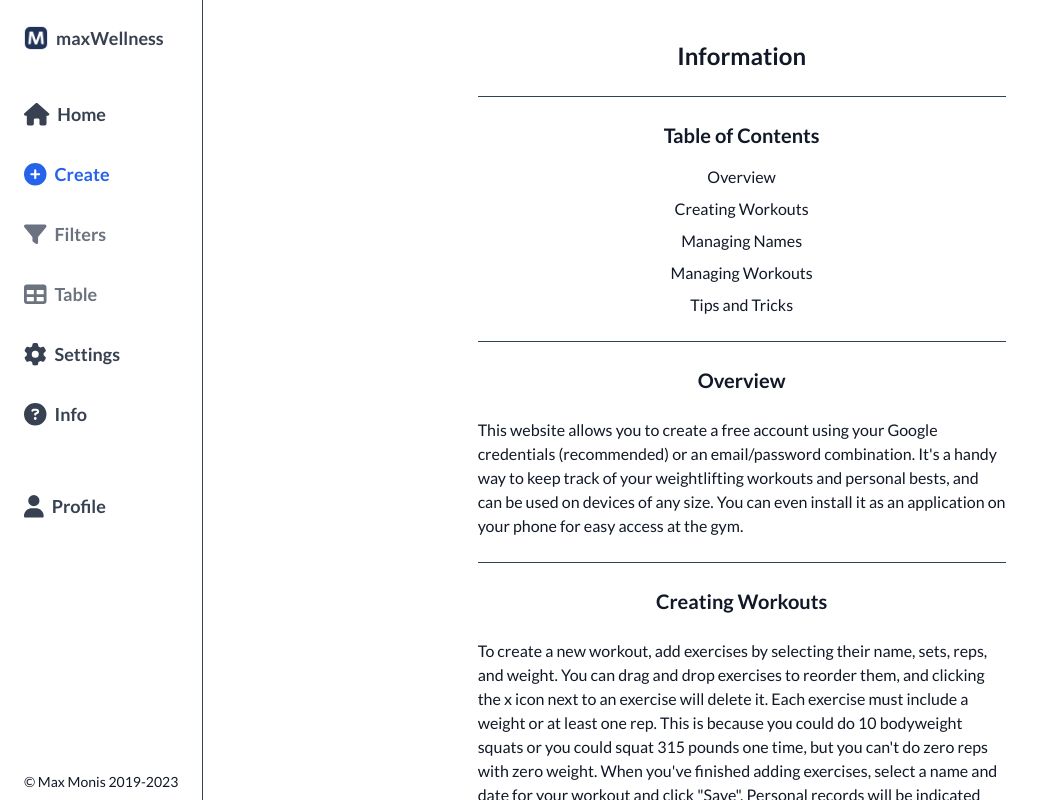
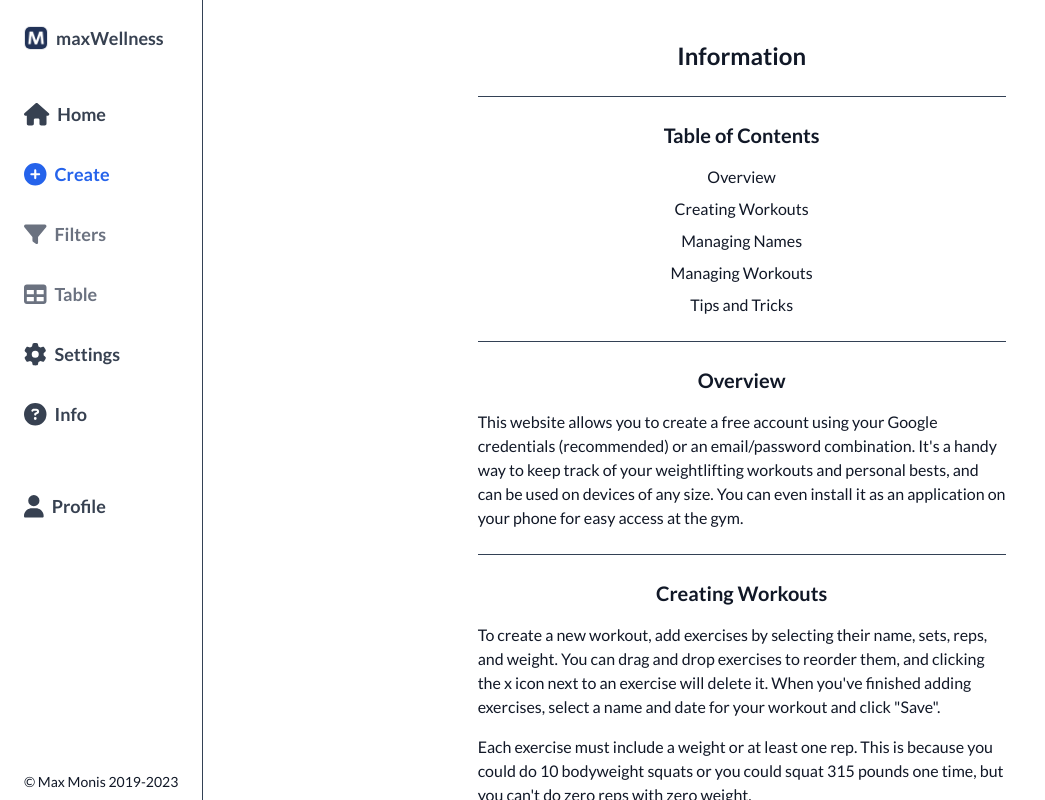
Before and after one commit to maxmonis/maxWellness, a Next.js app: page /info in a window 1280 px wide. Shown: the whole page, without its empty margins (0-1045 px from the left). Built offline with nearby package versions, Linux system fonts and the light colour scheme; no server answers.

Commit message:
feat(info): continue updating text

```diff
--- a/src/pages/info.tsx
+++ b/src/pages/info.tsx
@@ -66,8 +66,8 @@ export default function InfoPage() {
           </div>
           <div className="flex flex-col gap-6 divide-y divide-slate-700">
             <div id="overview">
-              <div className="mx-auto flex flex-col pt-6">
-                <h3 className="mb-6 text-center text-xl font-bold">Overview</h3>
+              <div className="mx-auto flex flex-col gap-4 pt-6">
+                <h3 className="text-center text-xl font-bold">Overview</h3>
                 <p>
                   This website allows you to create a free account using your
                   Google credentials (recommended) or an email/password
@@ -79,45 +79,55 @@ export default function InfoPage() {
               </div>
             </div>
             <div id="creating-workouts">
-              <div className="mx-auto flex flex-col pt-6">
-                <h3 className="mb-6 text-center text-xl font-bold">
+              <div className="mx-auto flex flex-col gap-4 pt-6">
+                <h3 className="text-center text-xl font-bold">
                   Creating Workouts
                 </h3>
                 <p>
                   To create a new workout, add exercises by selecting their
                   name, sets, reps, and weight. You can drag and drop exercises
                   to reorder them, and clicking the x icon next to an exercise
-                  will delete it. Each exercise must include a weight or at
-                  least one rep. This is because you could do 10 bodyweight
-                  squats or you could squat 315 pounds one time, but you
-                  can&apos;t do zero reps with zero weight. When you&apos;ve
-                  finished adding exercises, select a name and date for your
-                  workout and click &quot;Save&quot;. Personal records will be
-                  indicated with asterisks (one indicates that the record has
-                  been broken, two means it&apos;s still your record). These
-                  records will be automatically refreshed any time you add,
-                  edit, or remove a workout.
+                  will delete it. When you&apos;ve finished adding exercises,
+                  select a name and date for your workout and click
+                  &quot;Save&quot;.
+                </p>
+                <p>
+                  Each exercise must include a weight or at least one rep. This
+                  is because you could do 10 bodyweight squats or you could
+                  squat 315 pounds one time, but you can&apos;t do zero reps
+                  with zero weight.
+                </p>
+                <p>
+                  Back-to-back sets with the same weight and reps will
+                  automatically be combined. For example, 2(10x100) immediately
+                  followed by 3(10x100) will become 5(10x100).
+                </p>
+                <p>
+                  Personal records will be indicated with asterisks (one
+                  indicates that the record has been broken, two means it&apos;s
+                  still your record). These records will be automatically
+                  refreshed any time you add, edit, or remove a workout.
                 </p>
               </div>
             </div>
             <div id="managing-names">
-              <div className="mx-auto flex flex-col pt-6">
-                <h3 className="mb-6 text-center text-xl font-bold">
+              <div className="mx-auto flex flex-col gap-4 pt-6">
+                <h3 className="text-center text-xl font-bold">
                   Managing Names
                 </h3>
                 <p>
                   The Settings page allows you to add, update, or delete the
                   names you use for workouts and exercises. Names must be unique
                   and can be deleted unless they&apos;re currently included in
-                  any workout(s). You can hide names which you no longer use,
-                  which will cause them to no longer appear in Filters and the
-                  New/Edit Workout forms.
+                  any workout(s). You have the option of hiding names which you
+                  no longer use, which will cause them to no longer appear in
+                  Filters and the New/Edit Workout forms.
                 </p>
               </div>
             </div>
             <div id="managing-workouts">
-              <div className="mx-auto flex flex-col pt-6">
-                <h3 className="mb-6 text-center text-xl font-bold">
+              <div className="mx-auto flex flex-col gap-4 pt-6">
+                <h3 className="text-center text-xl font-bold">
                   Managing Workouts
                 </h3>
                 <p>
@@ -129,8 +139,8 @@ export default function InfoPage() {
               </div>
             </div>
             <div id="tips-and-tricks">
-              <div className="mx-auto flex flex-col pt-6">
-                <h3 className="mb-6 text-center text-xl font-bold">
+              <div className="mx-auto flex flex-col gap-4 pt-6">
+                <h3 className="text-center text-xl font-bold">
                   Tips and Tricks
                 </h3>
                 <p>
```
